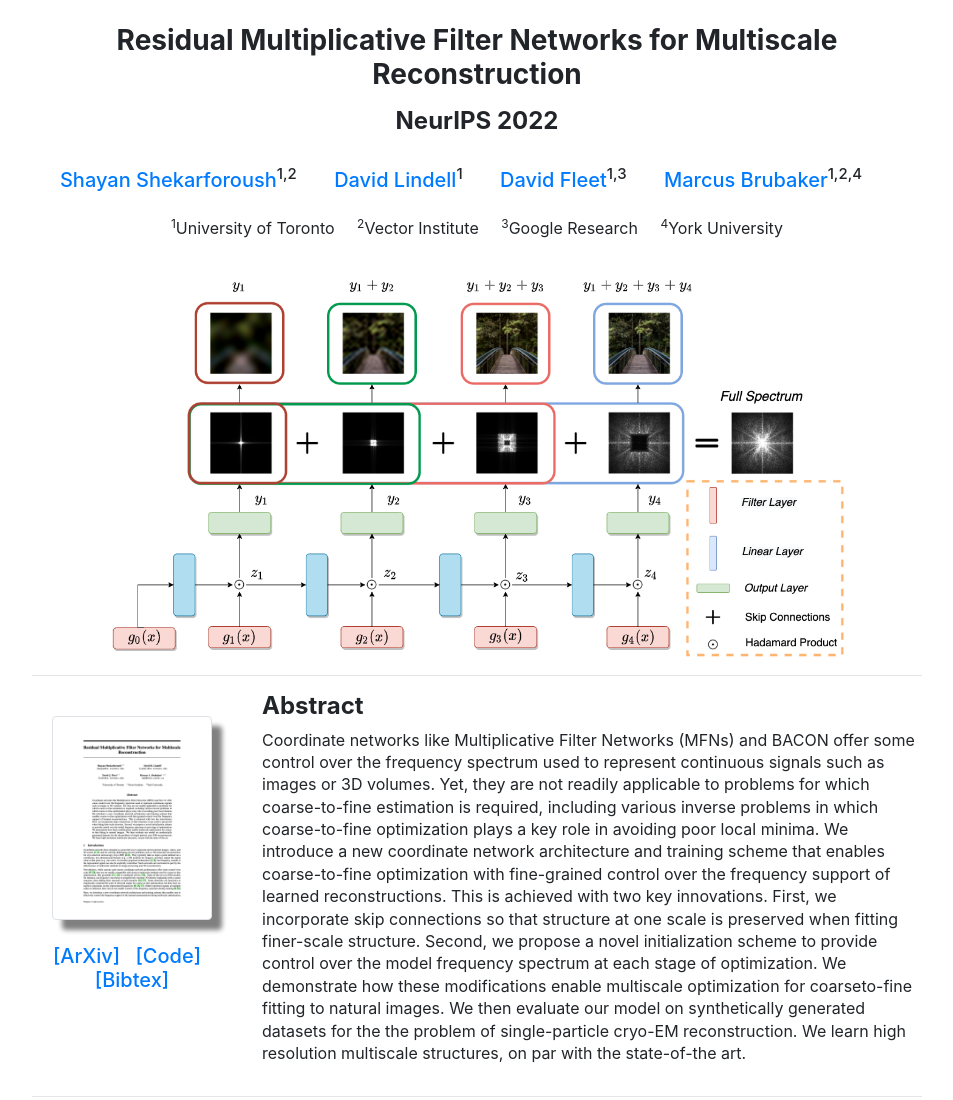
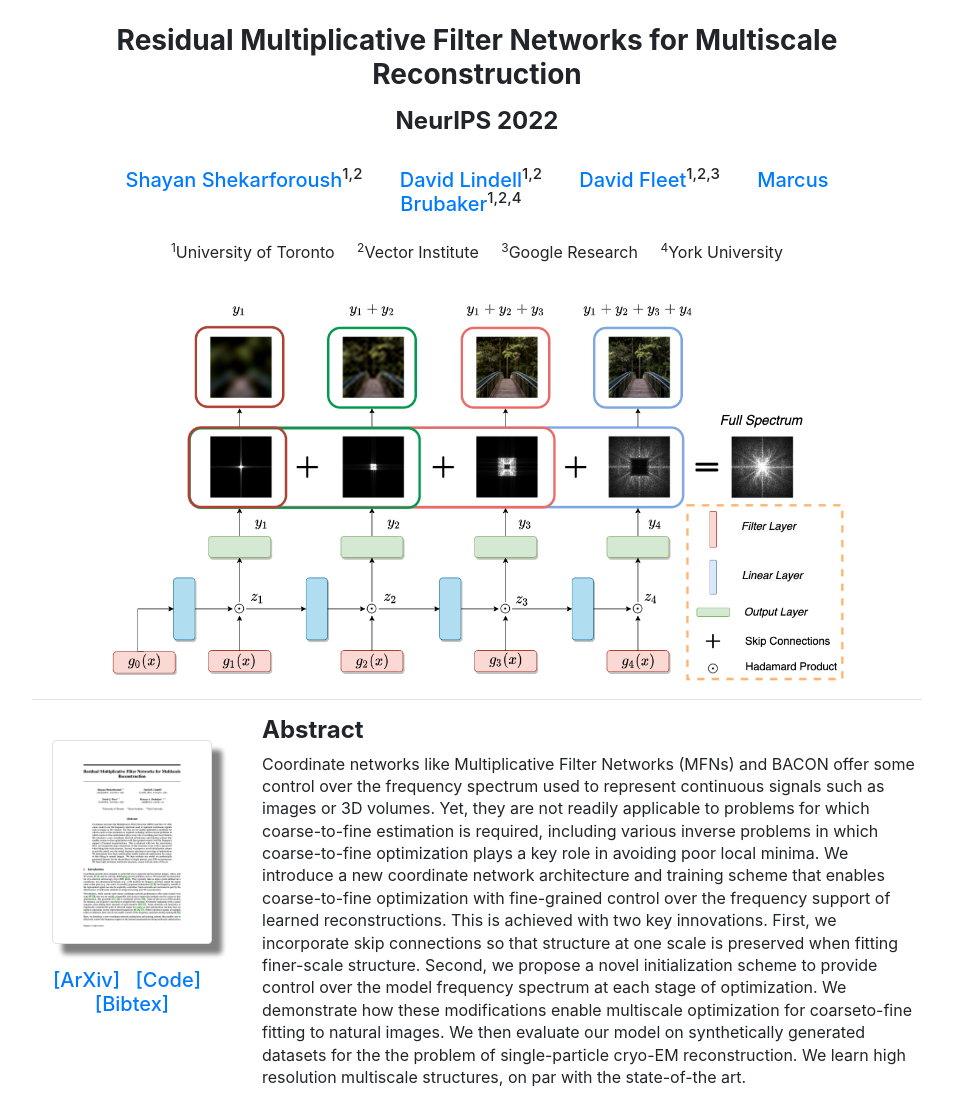
Before and after one commit to shekshaa/ResidualMFN, a plain HTML site: page index.html in a window 1280 px wide. Shown: the top 1100 px of the page, without its empty margins (163-1116 px from the left). Drawn offline with nearby package versions, Linux system fonts and the light colour scheme.

Commit message:
affliliations

```diff
--- a/index.html
+++ b/index.html
@@ -26,8 +26,8 @@
             <!-- authors -->
             <div class='col text-center h5 font-weight mb-3'>
             <a href="https://shekshaa.github.io/">Shayan Shekarforoush</a><sup>1,2</sup>&nbsp;&nbsp;&nbsp;&nbsp;&nbsp;&nbsp;
-            <a href="https://davidlindell.com/">David Lindell</a><sup>1</sup>&nbsp;&nbsp;&nbsp;&nbsp;&nbsp;&nbsp;
-            <a href="http://www.cs.toronto.edu/~fleet/">David Fleet</a><sup>1,3</sup>&nbsp;&nbsp;&nbsp;&nbsp;&nbsp;&nbsp;
+            <a href="https://davidlindell.com/">David Lindell</a><sup>1,2</sup>&nbsp;&nbsp;&nbsp;&nbsp;&nbsp;&nbsp;
+            <a href="http://www.cs.toronto.edu/~fleet/">David Fleet</a><sup>1,2,3</sup>&nbsp;&nbsp;&nbsp;&nbsp;&nbsp;&nbsp;
             <a href="https://mbrubake.github.io/">Marcus Brubaker</a><sup>1,2,4</sup>&nbsp;&nbsp;&nbsp;&nbsp;&nbsp;&nbsp;
             </div>
 
```
